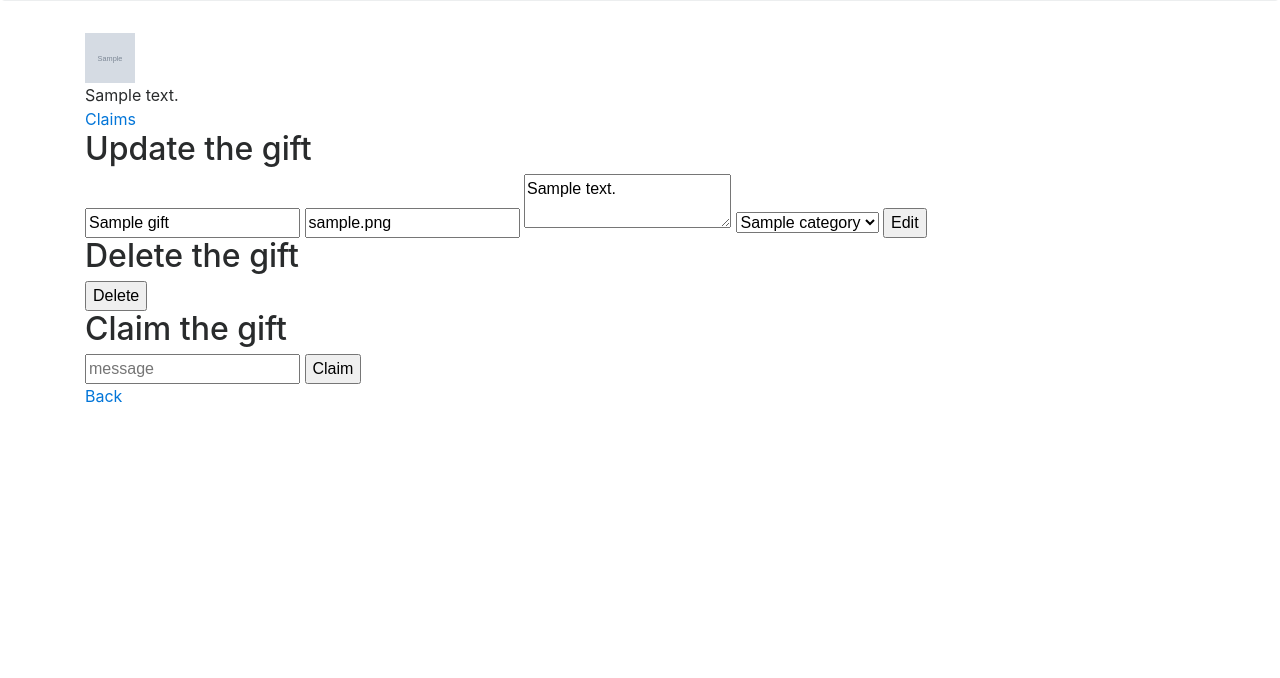
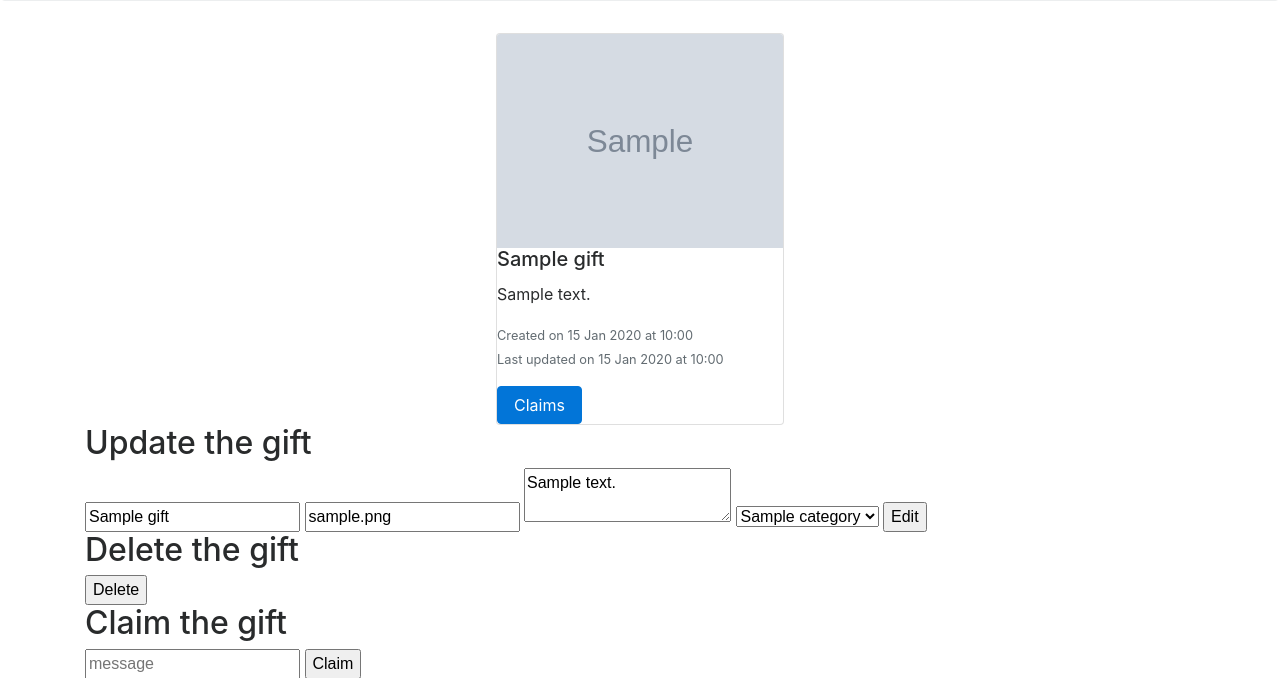
Before and after one commit to Zinston/giftr, a Flask app: page /gifts/1 in a window 1280 px wide. Shown: the part 417-1095 px from the top of the page. Before the commit the page ends 820 px from the top, so only its background shows below. Run offline with Flask 2, Linux system fonts and the light colour scheme; tables that the repository leaves empty hold one stand-in row (values such as "Sample post"); grey boxes marked "Sample" are stand-in pictures; some libraries are stand-ins or nearby versions.

Commit message:
Move gift info into card.

```diff
--- a/templates/gift.html
+++ b/templates/gift.html
@@ -18,13 +18,18 @@
 {% block body %}
 
 <section id="get">
-	{% if gift.picture %}
-	<img src='{{ gift.picture }}' width='50px' height='50px'><br>
-	{% endif %}
-
-	{{ gift.description }}<br>
-
-	<a href="{{ url_for('get_claims', g_id=gift.id) }}">Claims</a>
+	<div class="card mx-auto" style="width: 18rem;">
+		{% if gift.picture %}
+		<img class="card-img-top" src="{{ gift.picture }}" alt="Card image cap">
+		{% endif %}
+		<div class="card-body">
+			<h5 class="card-title">{{ gift.name }}</h5>
+			<p class="card-text">{{ gift.description }}</p>
+			<p class="card-text"><small class="text-muted">Created on {{ gift.created_at.strftime('%d %b %Y at %H:%M') }}<br>
+			Last updated on {{ gift.updated_at.strftime('%d %b %Y at %H:%M') }}</small></p>
+			<a href="{{ url_for('get_claims', g_id=gift.id) }}" class="btn btn-primary">Claims</a>
+		</div>
+	</div>
 </section>
 
 <section id="update">
```
